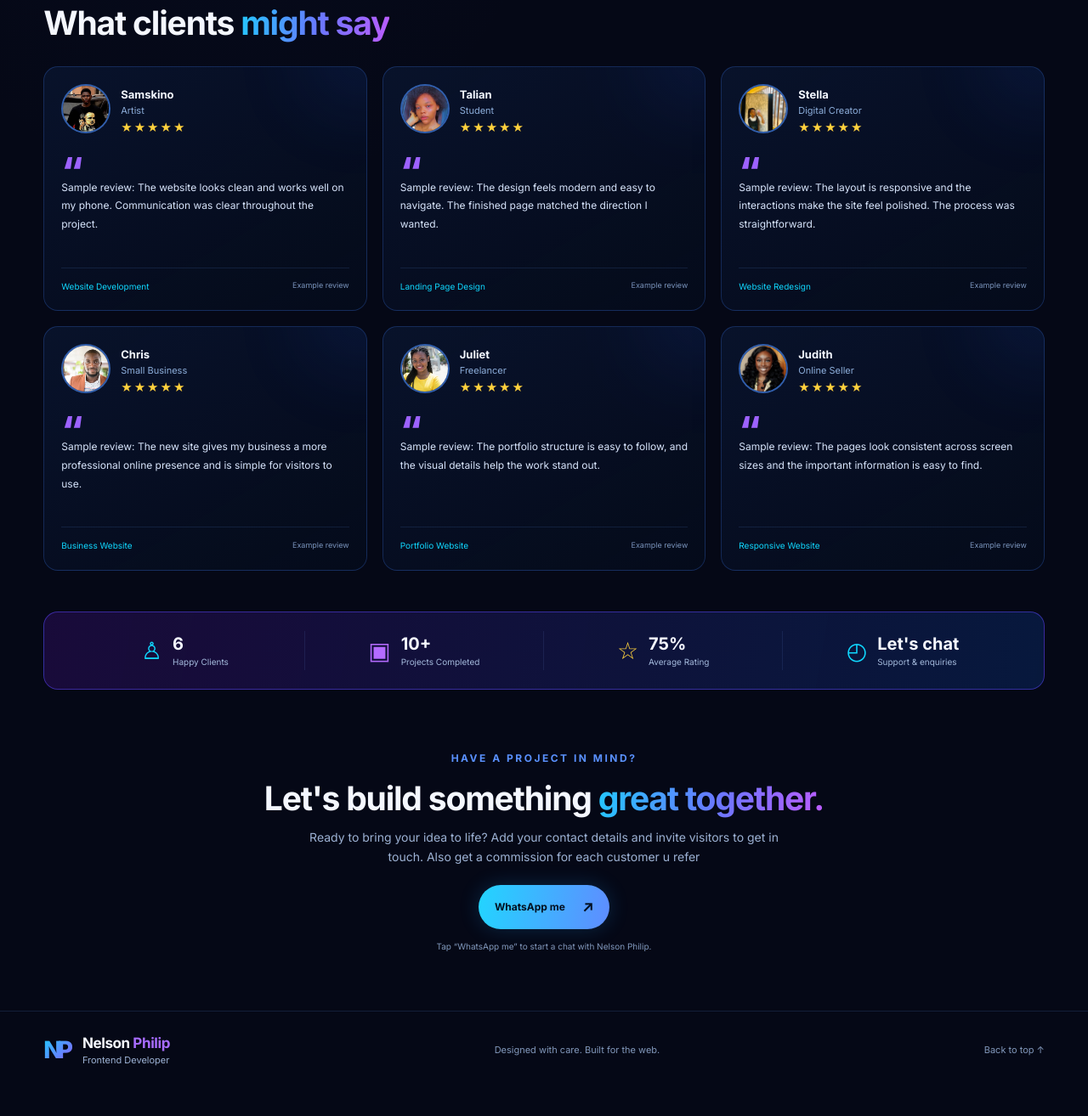
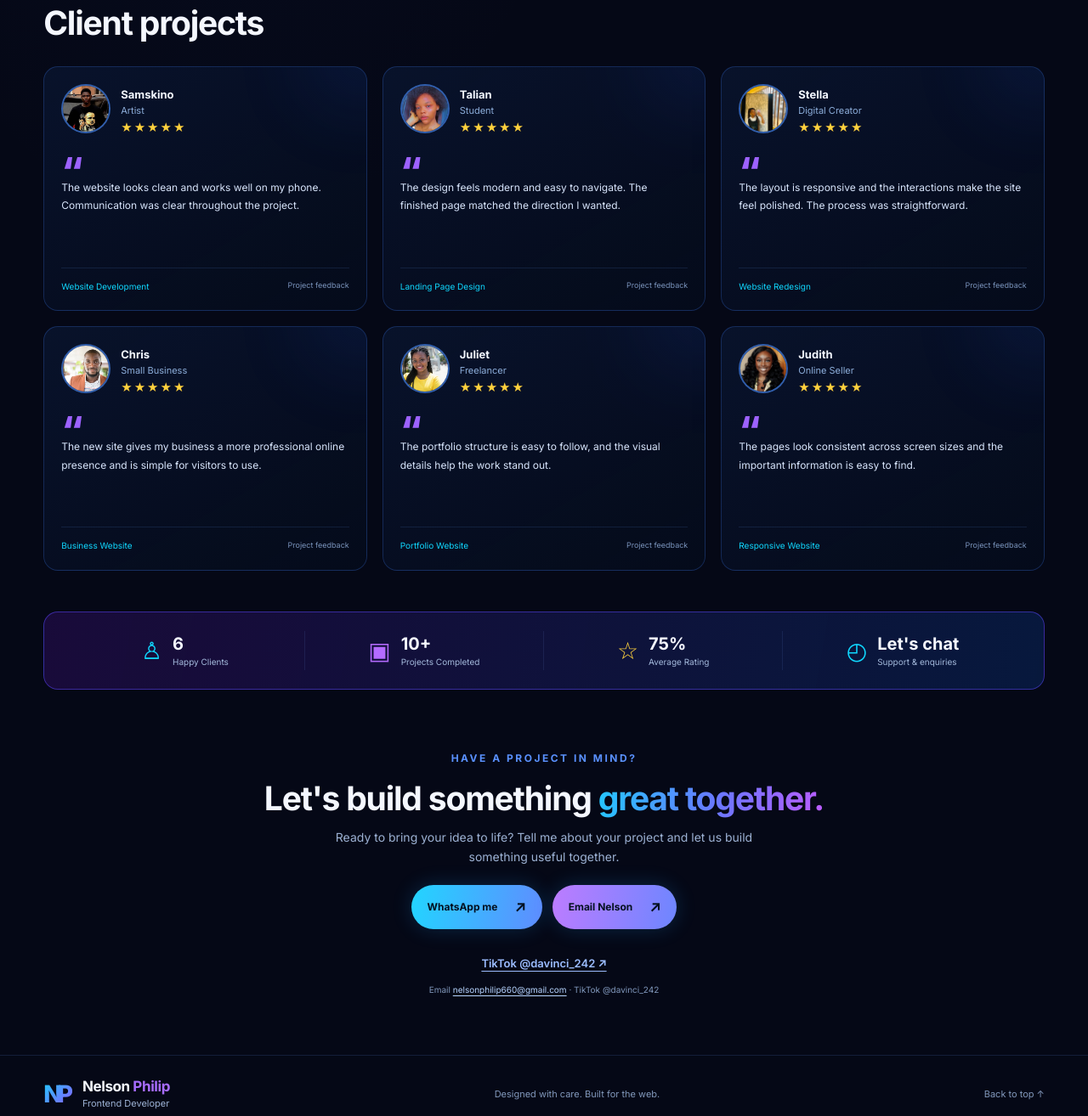
Before and after one commit to nelsonphilip660-cpu/MyPortfolio, a plain HTML site: page index.html in a window 1280 px wide. Shown: the part 1205-2519 px from the top of the page at 85% size. Before the commit the page ends 2487 px from the top, so only its background shows below. Drawn offline with Linux system fonts and the light colour scheme.

Commit message:
Add files via upload

```diff
--- a/index.html
+++ b/index.html
@@ -64,10 +64,10 @@
                         <div><small>Location</small><strong>Lagos, Nigeria</strong></div>
                     </div>
                     <div class="contact-item"><span class="contact-icon">✉</span>
-                        <div><small>Email</small><strong>Nelsonphilip660@gmail.com</strong></div>
+                        <div><small>Email</small><strong><a href="mailto:nelsonphilip660@gmail.com">nelsonphilip660@gmail.com</a></strong></div>
                     </div>
                     <div class="contact-item"><span class="contact-icon green">◉</span>
-                        <div><small>WhatsApp</small><strong>09037141652</strong></div>
+                        <div><small>WhatsApp</small><strong><a href="https://wa.me/2349037141652" target="_blank" rel="noopener noreferrer">Chat on WhatsApp</a></strong></div>
                     </div>
                 </div>
                 <div class="skills" aria-label="Skills">
@@ -107,8 +107,8 @@
 
         <section class="reviews section-wrap" id="reviews">
             <div class="section-heading review-heading reveal">
-                <p class="eyebrow">CUSTOMER REVIEWS</p>
-                <h2>What clients <span class="gradient-text">might say</span></h2>
+                <p class="eyebrow">SELECTED WORK</p>
+                <h2>Client projects</h2>
             </div>
             <div class="review-grid">
                 <article class="review-card reveal">
@@ -123,9 +123,9 @@
                         </div>
                     </div>
                     <div class="quote-mark">“</div>
-                    <p class="review-text">Sample review: The website looks clean and works well on my phone.
+                    <p class="review-text">The website looks clean and works well on my phone.
                         Communication was clear throughout the project.</p>
-                    <div class="review-footer"><span>Website Development</span><small>Example review</small></div>
+                    <div class="review-footer"><span>Website Development</span><small>Project feedback</small></div>
                 </article>
                 <article class="review-card reveal">
                     <div class="review-person">
@@ -139,9 +139,9 @@
                         </div>
                     </div>
                     <div class="quote-mark">“</div>
-                    <p class="review-text">Sample review: The design feels modern and easy to navigate. The finished
+                    <p class="review-text">The design feels modern and easy to navigate. The finished
                         page matched the direction I wanted.</p>
-                    <div class="review-footer"><span>Landing Page Design</span><small>Example review</small></div>
+                    <div class="review-footer"><span>Landing Page Design</span><small>Project feedback</small></div>
                 </article>
                 <article class="review-card reveal">
                     <div class="review-person">  <a href="" target="_blank" rel="noopener noreferrer">
@@ -154,9 +154,9 @@
                         </div>
                     </div>
                     <div class="quote-mark">“</div>
-                    <p class="review-text">Sample review: The layout is responsive and the interactions make the site
+                    <p class="review-text">The layout is responsive and the interactions make the site
                         feel polished. The process was straightforward.</p>
-                    <div class="review-footer"><span>Website Redesign</span><small>Example review</small></div>
+                    <div class="review-footer"><span>Website Redesign</span><small>Project feedback</small></div>
                 </article>
                 <article class="review-card reveal">
                     <div class="review-person">  <a href="" target="_blank" rel="noopener noreferrer">
@@ -169,9 +169,9 @@
                         </div>
                     </div>
                     <div class="quote-mark">“</div>
-                    <p class="review-text">Sample review: The new site gives my business a more professional online
+                    <p class="review-text">The new site gives my business a more professional online
                         presence and is simple for visitors to use.</p>
-                    <div class="review-footer"><span>Business Website</span><small>Example review</small></div>
+                    <div class="review-footer"><span>Business Website</span><small>Project feedback</small></div>
                 </article>
                 <article class="review-card reveal">
                     <div class="review-person">  <a href="" target="_blank" rel="noopener noreferrer">
@@ -184,9 +184,9 @@
                         </div>
                     </div>
                     <div class="quote-mark">“</div>
-                    <p class="review-text">Sample review: The portfolio structure is easy to follow, and the visual
+                    <p class="review-text">The portfolio structure is easy to follow, and the visual
                         details help the work stand out.</p>
-                    <div class="review-footer"><span>Portfolio Website</span><small>Example review</small></div>
+                    <div class="review-footer"><span>Portfolio Website</span><small>Project feedback</small></div>
                 </article>
                 <article class="review-card reveal">
                     <div class="review-person">  <a href="" target="_blank" rel="noopener noreferrer">
@@ -199,16 +199,16 @@
                         </div>
                     </div>
                     <div class="quote-mark">“</div>
-                    <p class="review-text">Sample review: The pages look consistent across screen sizes and the
+                    <p class="review-text">The pages look consistent across screen sizes and the
                         important information is easy to find.</p>
-                    <div class="review-footer"><span>Responsive Website</span><small>Example review</small></div>
+                    <div class="review-footer"><span>Responsive Website</span><small>Project feedback</small></div>
                 </article>
             </div>
             <!-- <p class="review-note">Note: Customer portraits are illustrative images, and all review text is placeholder
                 content—not verified endorsements.</p> -->
         </section>
 
-        <section class="stats section-wrap reveal" aria-label="Portfolio statistics placeholders">
+        <section class="stats section-wrap reveal" aria-label="Portfolio highlights">
             <div class="stat"><span class="stat-icon">♙</span>
                 <div><strong>6</strong><small>Happy Clients</small></div>
             </div>
@@ -226,9 +226,9 @@
         <section class="contact section-wrap reveal" id="contact">
             <p class="eyebrow">HAVE A PROJECT IN MIND?</p>
             <h2>Let's build something <span class="gradient-text">great together.</span></h2>
-            <p>Ready to bring your idea to life? Add your contact details and invite visitors to get in touch. Also get a commission for each customer u refer</p>
-           <a class="primary-button whatsapp-button" href="https://wa.me/2347025483343" target="_blank" rel="noopener noreferrer">WhatsApp me <span>↗</span></a>
-      <small class="contact-hint">Tap “WhatsApp me” to start a chat with Nelson Philip.</small>
+            <p>Ready to bring your idea to life? Tell me about your project and let us build something useful together.</p>
+           <div class="contact-actions"><a class="primary-button whatsapp-button" href="https://wa.me/2349037141652" target="_blank" rel="noopener noreferrer">WhatsApp me <span>↗</span></a><a class="primary-button email-button" href="mailto:nelsonphilip660@gmail.com">Email Nelson <span>↗</span></a></div><a class="social-link" href="https://www.tiktok.com/@davinci_242" target="_blank" rel="noopener noreferrer">TikTok @davinci_242 ↗</a>
+      <small class="contact-hint">Email <a href="mailto:nelsonphilip660@gmail.com">nelsonphilip660@gmail.com</a> · TikTok @davinci_242</small>
         </section>
     </main>
 
--- a/port.css
+++ b/port.css
@@ -1058,3 +1058,10 @@ h1 {
         right: -7px;
     }
 }
+/* Contact links */
+.contact-actions { display: flex; justify-content: center; flex-wrap: wrap; gap: 12px; margin: 0 auto 14px; }
+.email-button { background: linear-gradient(100deg, #bd7cff, #6d86ff); }
+.social-link { display: inline-flex; margin: 4px 0 12px; color: #9cbdff; font-size: 13px; font-weight: 600; text-decoration: underline; text-underline-offset: 4px; }
+.contact-hint a { color: #b8d5ff; text-decoration: underline; text-underline-offset: 3px; }
+.contact-item a:hover { color: var(--cyan); text-decoration: underline; text-underline-offset: 3px; }
+@media (max-width: 380px) { .contact-actions { flex-direction: column; align-items: center; } }
```
